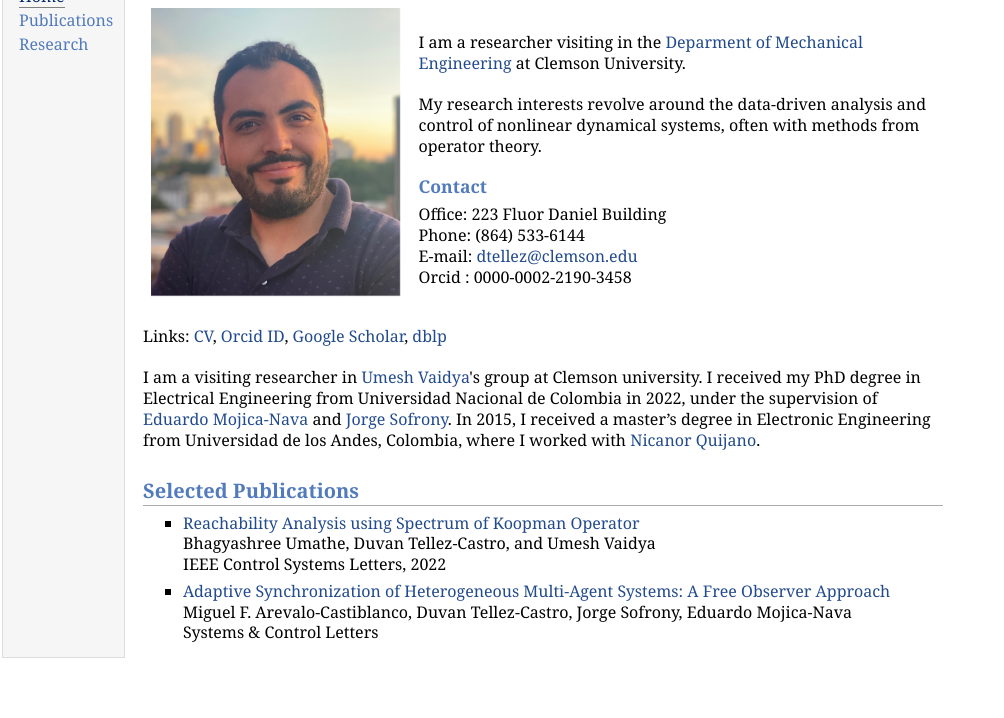
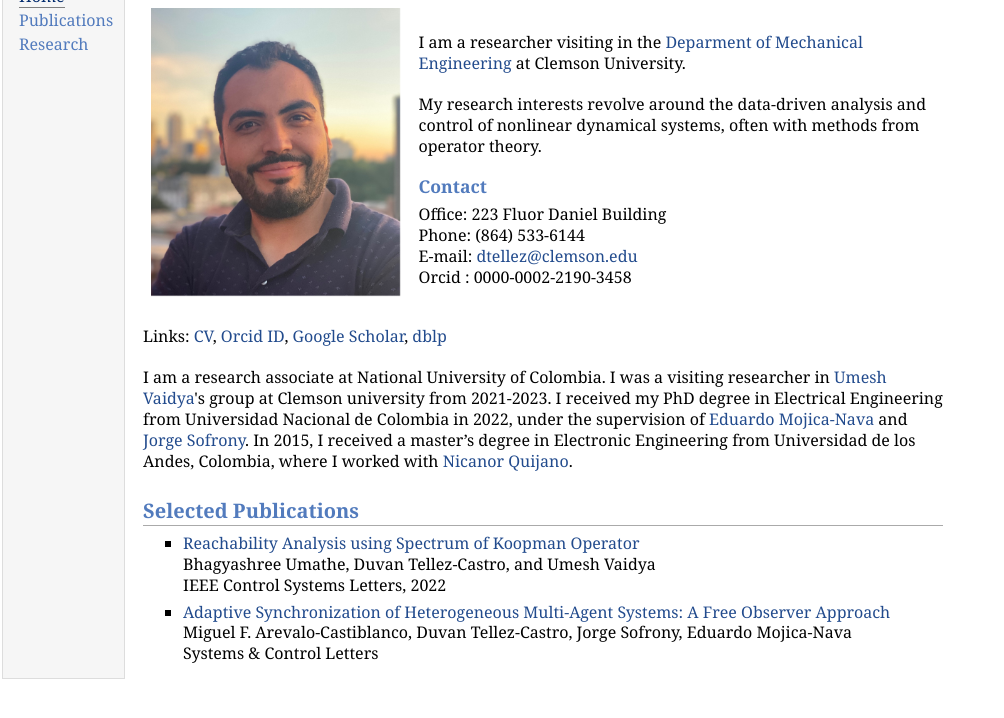
Before and after one commit to dtellezc/dtellezc.github.io, a plain HTML site: page index.html in a window 1280 px wide. Shown: the part 68-786 px from the top of the page, without its empty margins (0-1004 px from the left). Drawn offline with nearby package versions, Linux system fonts and the light colour scheme; some packages are replaced by stand-ins of ours.

Commit message:
add info

```diff
--- a/index.html
+++ b/index.html
@@ -46,7 +46,7 @@ Orcid : 0000-0002-2190-3458<br />
 </td></tr></table>
 <p>Links: <a href="CV.pdf" target=&ldquo;blank&rdquo;>CV</a>,  <a href="https://orcid.org/0000-0002-2190-3458" target=&ldquo;blank&rdquo;>Orcid ID</a>,  <a href="https://scholar.google.be/citations?user=dnQn-5YAAAAJ&amp;hl=en" target=&ldquo;blank&rdquo;>Google Scholar</a>,  <a href="https://dblp.org/pid/187/8711.html" target=&ldquo;blank&rdquo;>dblp</a><br />
 <br />
-I am a visiting researcher in <a href="https://www.clemson.edu/cecas/departments/me/people/faculty/Vaidya.html" target=&ldquo;blank&rdquo;>Umesh Vaidya</a>'s group at Clemson university. I received my PhD degree in Electrical Engineering from Universidad Nacional de Colombia in 2022, under the supervision of <a href="https://sites.google.com/site/eduardomojican/" target=&ldquo;blank&rdquo;>Eduardo Mojica-Nava</a> and <a href="https://scholar.google.com.co/citations?user=tsI4BmwAAAAJ&amp;hl=en" target=&ldquo;blank&rdquo;>Jorge Sofrony</a>. In 2015, I received a master’s degree in Electronic Engineering from Universidad de los Andes, Colombia, where I worked with <a href="https://scholar.google.com.co/citations?user=xu0jdYAAAAAJ&amp;hl=en" target=&ldquo;blank&rdquo;>Nicanor Quijano</a>.
+I am a research associate at National University of Colombia. I was a visiting researcher in <a href="https://www.clemson.edu/cecas/departments/me/people/faculty/Vaidya.html" target=&ldquo;blank&rdquo;>Umesh Vaidya</a>'s group at Clemson university from 2021-2023. I received my PhD degree in Electrical Engineering from Universidad Nacional de Colombia in 2022, under the supervision of <a href="https://sites.google.com/site/eduardomojican/" target=&ldquo;blank&rdquo;>Eduardo Mojica-Nava</a> and <a href="https://scholar.google.com.co/citations?user=tsI4BmwAAAAJ&amp;hl=en" target=&ldquo;blank&rdquo;>Jorge Sofrony</a>. In 2015, I received a master’s degree in Electronic Engineering from Universidad de los Andes, Colombia, where I worked with <a href="https://scholar.google.com.co/citations?user=xu0jdYAAAAAJ&amp;hl=en" target=&ldquo;blank&rdquo;>Nicanor Quijano</a>.
 </p>
 <h2>Selected Publications</h2>
 <ul>
```
Also changed, not shown: 1 other file.
